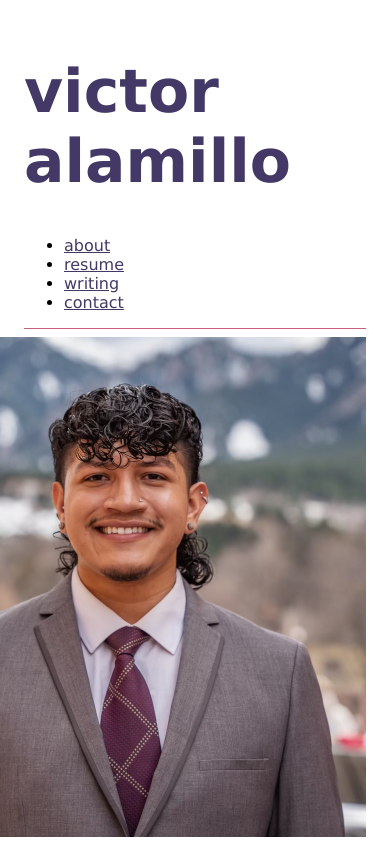
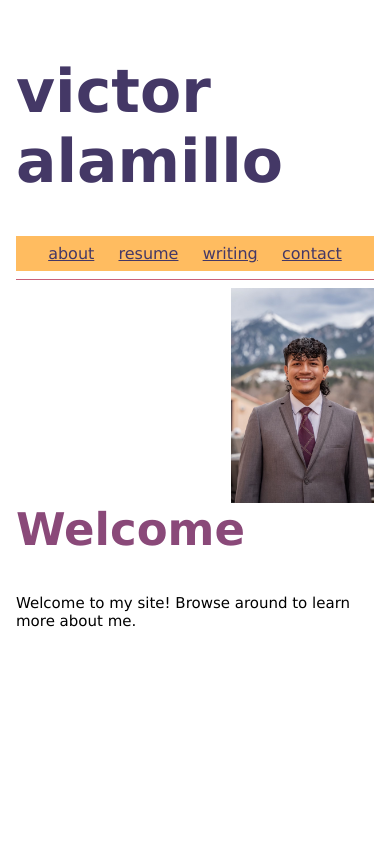
Before and after one commit to vial7916/vial7916.github.io, a plain HTML site: page index.html in a window 390 px wide. Shown: the top 843 px of the page. Drawn offline with Linux system fonts and the light colour scheme.

Commit message:
assignment 6

```diff
--- a/css/styles.css
+++ b/css/styles.css
@@ -48,4 +48,156 @@ a:visited{
     color: #c96079
 }
 
-@media only screen and (max-width )
+ul {
+    background-color: #FFBC60;
+    padding: .5em;
+    position: sticky;
+    top: 0;
+    margin: 0;
+    list-style: none;
+    display: flex;
+    justify-content: space-evenly;
+  }
+
+@media only screen and (max-width: 700px)
+{
+    body {
+        margin: 0;
+    }
+
+    .nav {
+        flex-direction: column;
+    }
+
+    html{
+        font-family:'Lucida Sans', 'Lucida Sans Regular', 'Lucida Grande', 'Lucida Sans Unicode', Geneva, Verdana, sans-serif;
+        padding: 1em;
+        background-color: white;
+    }
+
+    h1{
+        font-size: 60px;
+        color: #443866;
+    }
+
+    h2{
+        font-size: 45px;
+        color: #8a4979;
+    }
+
+    h3{
+        font-size: 30px;
+        color: #c96079;
+    }
+
+    p{
+        font-size: 15px;
+    }
+
+    hr{
+        height: 1px;
+        background-color: #c96079;
+        border:none;
+    }
+
+    img{
+        width: 40%;
+        height: 40%;
+        float: right;
+    }
+
+    a:link{
+        color: #443866;
+    }
+
+    a:hover{
+        color: #8a4979;
+    }
+
+    a:visited{
+        color: #c96079
+    }
+
+    ul {
+        background-color: #FFBC60;
+        padding: .5em;
+        position: sticky;
+        top: 0;
+        margin: 0;
+        list-style: none;
+        display: flex;
+        justify-content: space-evenly;
+      }
+
+    }
+
+@media only screen and (max-width: 400px)
+{
+    body {
+        margin: 0;
+    }
+
+    .nav {
+        flex-direction: row;
+    }
+
+    html{
+        font-family:'Lucida Sans', 'Lucida Sans Regular', 'Lucida Grande', 'Lucida Sans Unicode', Geneva, Verdana, sans-serif;
+        padding: 1em;
+        background-color: white;
+    }
+
+    h1{
+        font-size: 60px;
+        color: #443866;
+    }
+
+    h2{
+        font-size: 45px;
+        color: #8a4979;
+    }
+
+    h3{
+        font-size: 30px;
+        color: #c96079;
+    }
+
+    p{
+        font-size: 15px;
+    }
+
+    hr{
+        height: 1px;
+        background-color: #c96079;
+        border:none;
+    }
+
+    img{
+        width: 40%;
+        height: 40%;
+        float: right;
+    }
+
+    a:link{
+        color: #443866;
+    }
+
+    a:hover{
+        color: #8a4979;
+    }
+
+    a:visited{
+        color: #c96079
+    }
+
+    ul {
+        background-color: #FFBC60;
+        padding: .5em;
+        top: 0;
+        margin: 0;
+        list-style: none;
+        display: flex;
+        justify-content: space-evenly;
+      }
+
+    }
--- a/index.html
+++ b/index.html
@@ -8,7 +8,8 @@
 
     <body>
         <h1>victor alamillo</h1>
-        <ul>
+
+        <ul class="nav">
             <li><a href="/#about">about</a></li>
             <li><a href="/#resume">resume</a></li>
             <li><a href="/#writing">writing</a></li>
```
Also changed, not shown: 2 other files.
